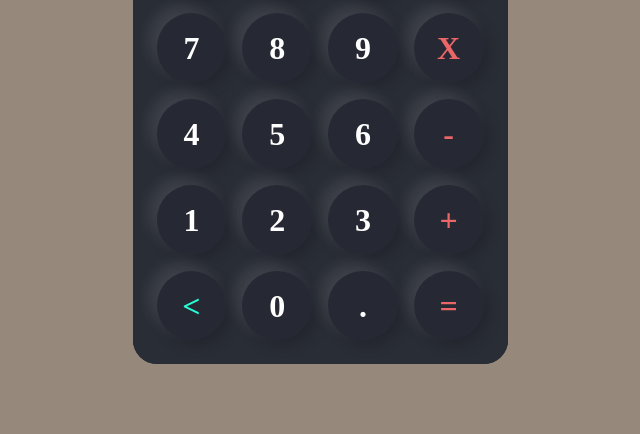
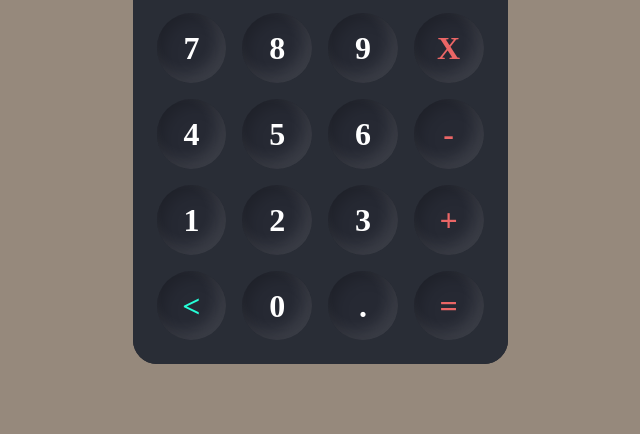
Before and after one commit to gustavo-freita/Calculadora, a plain HTML site: page index.html in a window 1280 px wide. Shown: the part 366-800 px from the top of the page, without its empty margins (320-960 px from the left). Drawn offline with Linux system fonts and the light colour scheme.

Commit message:
:lipstick:style: arrumando estilo dos botôes da calculadora

```diff
--- a/assets/CSS/style.css
+++ b/assets/CSS/style.css
@@ -78,7 +78,7 @@ html {
     height: 0;
     padding-top: 100%;
     background-color: #262933;
-    box-shadow: -8px -8px 15px rgba(255, 255, 255, 0.1), 5px 5px 15px rgba(0, 0, 0, 0.2);
+    box-shadow: inset -8px -8px 15px rgba(255, 255, 255, 0.1), inset 5px 5px 15px rgba(0, 0, 0, 0.2);
     border-radius: 180px;
     transition: 0.4s;
     user-select: none;
@@ -95,7 +95,6 @@ html {
 }
 
 .keys .key:hover {
-    border-radius: 1rem;
     box-shadow: inset 0px 0px 8px rgba(0, 0, 0, 0.2), -8px -8px 15px rgba(255, 255, 255, 0.1), 5px 5px 15px rgba(0, 0, 0, 0.2);
 }
 .key.acao span {
```
